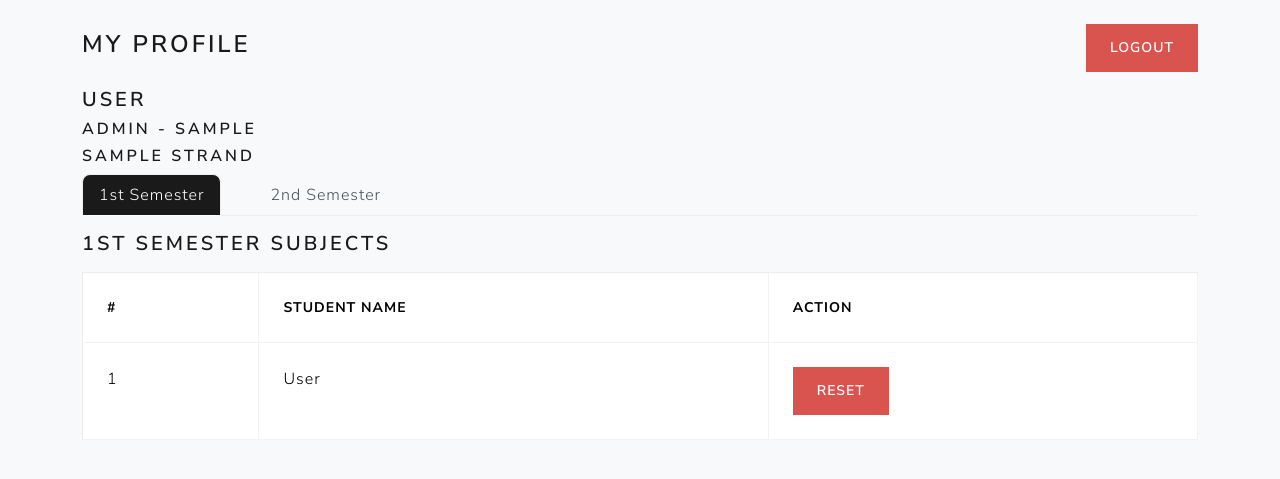
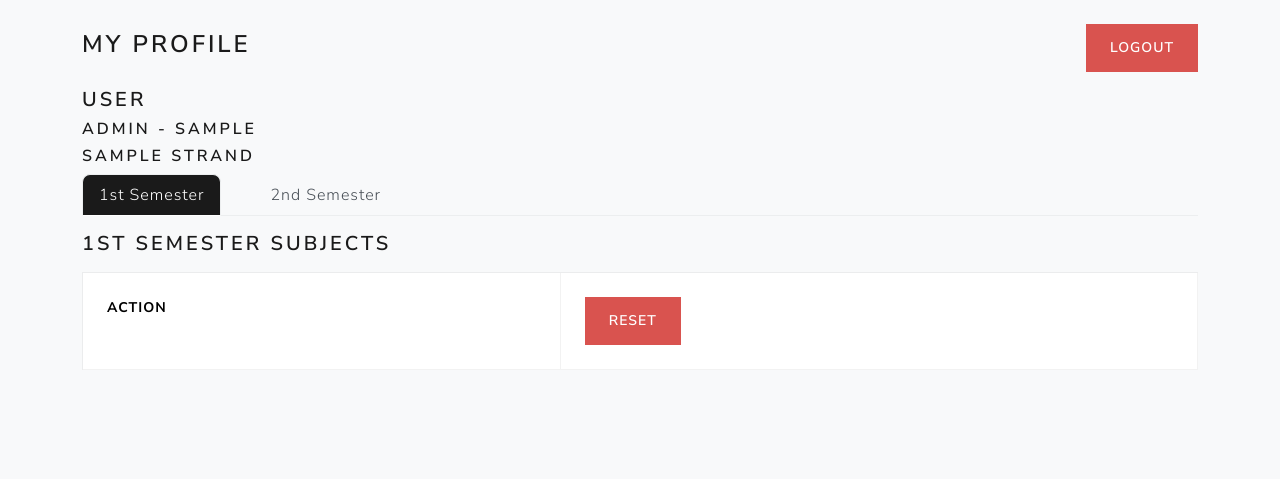
Before and after one commit to russcuevas/moduletracker, a PHP site: page /profile.php in a window 1280 px wide. Shown: the top 479 px of the page. Run offline with PHP 8.4, Linux system fonts and the light colour scheme; the visitor is signed in with stand-in values (Sample User, id 1); tables that the repository leaves empty or names only in its code hold one stand-in row (values such as "Sample post"); some libraries are stand-ins or nearby versions.

Commit message:
admin-panel-enhancing

```diff
--- a/admin/dashboard.php
+++ b/admin/dashboard.php
@@ -92,10 +92,10 @@
                 class="btn btn-success" style="text-decoration: none; margin-top: -5px">CLICK HERE TO MODIFY SUBJECTS</a>
         </div>
 
+        <div class="table-container mt-3">
             <table id="studentsTable" class="table table-bordered mt-3">
                 <thead>
                     <tr>
-                    <th>#</th>
                         <th>Student Name</th>
                         <?php if (!empty($subjects)) : ?>
                             <?php foreach ($subjects as $subject) : ?>
@@ -108,14 +108,12 @@
                 </thead>
                 <tbody>
                     <?php if (!empty($students)) {
-                    $counter = 1;
                         foreach ($students as $student) {
                             $moduleStmt = $conn->prepare("SELECT subject_id, module_received FROM tbl_students_subjects WHERE student_id = :student_id");
                             $moduleStmt->execute([':student_id' => $student['id']]);
                             $modules = $moduleStmt->fetchAll(PDO::FETCH_KEY_PAIR);
                     ?>
                             <tr>
-                            <td><?= $counter++ ?></td>
                                 <td><?= htmlspecialchars($student['fullname']) ?></td>
                                 <?php if (!empty($subjects)) : ?>
                                     <?php foreach ($subjects as $subject) : ?>
@@ -136,6 +134,7 @@
                 </tbody>
             </table>
         </div>
+    </div>
 
     <script src="https://code.jquery.com/jquery-3.6.0.min.js"></script>
     <script type="text/javascript" charset="utf8" src="https://cdn.datatables.net/1.12.1/js/jquery.dataTables.min.js"></script>
--- a/profile.php
+++ b/profile.php
@@ -68,14 +68,20 @@
     <meta charset="UTF-8">
     <meta name="viewport" content="width=device-width, initial-scale=1.0">
     <title>Gen T Deleon National High School</title>
+
+    <!-- Bootstrap CSS -->
     <link href="bootstrap-profile.min.css" rel="stylesheet">
     <script src="https://cdn.jsdelivr.net/npm/bootstrap@5.3.3/dist/js/bootstrap.bundle.min.js"></script>
+
+    <!-- DataTables CSS & JS -->
+    <link rel="stylesheet" href="https://cdn.datatables.net/1.13.6/css/jquery.dataTables.min.css">
+    <script src="https://code.jquery.com/jquery-3.7.1.min.js"></script>
+    <script src="https://cdn.datatables.net/1.13.6/js/jquery.dataTables.min.js"></script>
+
     <style>
-        /* Custom Styling */
         body {
             background-color: #f8f9fa;
         }
-
 
         h4 {
             font-weight: 600;
@@ -115,85 +121,86 @@
         <!-- Tabs Navigation -->
         <ul class="nav nav-tabs mb-3" id="semesterTabs">
             <li class="nav-item">
-                <a class="nav-link active" id="tab1" data-bs-toggle="tab" href="#firstSemester">1st Semester</a>
+                <a class="nav-link active" data-bs-toggle="tab" href="#firstSemester">1st Semester</a>
             </li>
             <li class="nav-item">
-                <a class="nav-link" id="tab2" data-bs-toggle="tab" href="#secondSemester">2nd Semester</a>
+                <a class="nav-link" data-bs-toggle="tab" href="#secondSemester">2nd Semester</a>
             </li>
         </ul>
 
         <div class="tab-content">
-            <!-- 1st Semester Table -->
             <div class="tab-pane fade show active" id="firstSemester">
                 <h4 class="mb-3">1st Semester Subjects</h4>
                 <table class="table table-bordered">
-                    <thead>
-                        <tr>
-                            <th>#</th>
-                            <th>Student Name</th>
-                            <?php foreach ($subjects1 as $subject) : ?>
+                    <tbody>
+                        <?php foreach ($subjects1 as $subject) : ?>
+                            <tr>
                                 <th><?= htmlspecialchars($subject["subject_name"]); ?></th>
-                            <?php endforeach; ?>
-                            <th>Action</th>
-                        </tr>
-                    </thead>
-                    <tbody>
-                        <tr>
-                            <td>1</td>
-                            <td><?= htmlspecialchars($profile["fullname"]); ?></td>
-                            <?php foreach ($subjects1 as $subject) : ?>
                                 <td>
                                     <?php if (isset($modules[$subject["id"]]) && $modules[$subject["id"]]) : ?>
                                         ✔
                                     <?php else : ?>
-                                        <a href="update_module.php?subject_id=<?= $subject["id"]; ?>" class="btn btn-primary btn-sm btn-custom">
-                                            Mark as Checked <span style="font-size: 18px;">✔</span>
+                                        <a href="update_module.php?subject_id=<?= $subject["id"]; ?>" class="btn btn-primary btn-sm">
+                                            Mark as Checked ✔
                                         </a>
                                     <?php endif; ?>
                                 </td>
-                            <?php endforeach; ?>
-                            <td><a href="reset_modules.php?semester=1st Semester" class="btn btn-danger btn-custom">Reset</a></td>
+                            </tr>
+                        <?php endforeach; ?>
+                        <tr>
+                            <th>Action</th>
+                            <td>
+                                <a href="reset_modules.php?semester=1st Semester" class="btn btn-danger">Reset</a>
+                            </td>
                         </tr>
                     </tbody>
                 </table>
+
             </div>
 
             <!-- 2nd Semester Table -->
             <div class="tab-pane fade" id="secondSemester">
                 <h4 class="mb-3">2nd Semester Subjects</h4>
                 <table class="table table-bordered">
-                    <thead>
-                        <tr>
-                            <th>#</th>
-                            <th>Student Name</th>
-                            <?php foreach ($subjects2 as $subject) : ?>
+                    <tbody>
+                        <?php foreach ($subjects2 as $subject) : ?>
+                            <tr>
                                 <th><?= htmlspecialchars($subject["subject_name"]); ?></th>
-                            <?php endforeach; ?>
-                            <th>Action</th>
-                        </tr>
-                    </thead>
-                    <tbody>
-                        <tr>
-                            <td>1</td>
-                            <td><?= htmlspecialchars($profile["fullname"]); ?></td>
-                            <?php foreach ($subjects2 as $subject) : ?>
                                 <td>
                                     <?php if (isset($modules[$subject["id"]]) && $modules[$subject["id"]]) : ?>
                                         ✔
                                     <?php else : ?>
-                                        <a href="update_module.php?subject_id=<?= $subject["id"]; ?>" class="btn btn-primary btn-sm btn-custom">
-                                            Mark as Checked <span style="font-size: 18px;">✔</span>
+                                        <a href="update_module.php?subject_id=<?= $subject["id"]; ?>" class="btn btn-primary btn-sm">
+                                            Mark as Checked ✔
                                         </a>
                                     <?php endif; ?>
                                 </td>
-                            <?php endforeach; ?>
-                            <td><a href="reset_modules.php?semester=2nd Semester" class="btn btn-danger btn-custom">Reset</a></td>
+                            </tr>
+                        <?php endforeach; ?>
+                        <tr>
+                            <th>Action</th>
+                            <td>
+                                <a href="reset_modules.php?semester=2nd Semester" class="btn btn-danger">Reset</a>
+                            </td>
                         </tr>
                     </tbody>
                 </table>
             </div>
         </div>
     </div>
+
+    <!-- Initialize DataTables -->
+    <script>
+        $(document).ready(function() {
+            $('#table1, #table2').DataTable({
+                "paging": true, // Enables pagination
+                "searching": true, // Enables search bar
+                "ordering": true, // Enables column sorting
+                "info": true, // Shows table info
+                "scrollX": true // Enables horizontal scrolling
+            });
+        });
+    </script>
 </body>
 
 </html>
```
Also changed, not shown: information.php (+2 -13 lines). Lines whose indentation alone changed are shown as unchanged.
